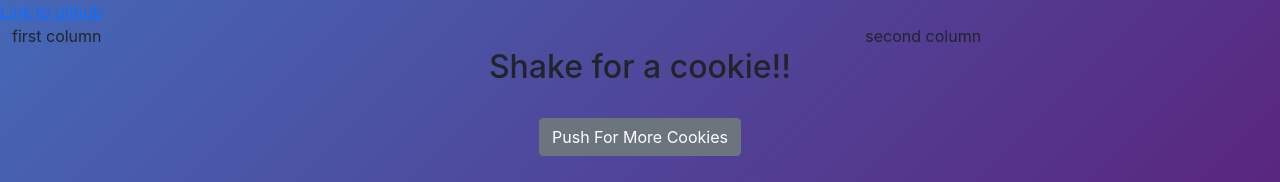
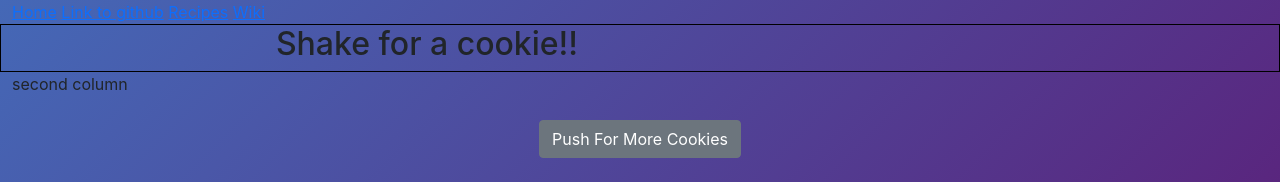
Before and after one commit to phenicieaaron/cookie-monster-charlie, a plain HTML site: page index.html in a window 1280 px wide. Shown: the top 182 px of the page. Drawn offline with nearby package versions, Linux system fonts and the light colour scheme.

Commit message:
Add files via upload

```diff
--- a/index.html
+++ b/index.html
@@ -1,3 +1,9 @@
+<!-- bravo => charlie improvements 2.0
+  HTML: incorporate BS5 grid
+  CSS: ?
+  JS: ?
+-->
+
 <!DOCTYPE html>
 <html lang="en" >
 <head>
@@ -20,12 +26,25 @@
   </div>
 </body>
 
-<a href="https://github.com/phenicieaaron/cookie-monster-charlie" target="_blank">Link to github</a>
-
 <!-- main container -->
 <div class="container-fluid">
+
+  <!-- navigation bar -->
+  <div class="topnav">
+    <a class="active" href="#home">Home</a>
+    <a href="https://github.com/phenicieaaron/cookie-monster-charlie" target="_blank">Link to github</a>
+    <a href="https://www.verybestbaking.com/toll-house/recipes/original-nestle-toll-house-chocolate-chip-cookies/">Recipes</a>
+    <a href="https://en.wikipedia.org/wiki/Cookie_Monster#:~:text=Cookie%20Monster%20is%20a%20blue,real%20name%20as%20%22Sid%22.">Wiki</a>
+  </div>
+
+  <!-- title -->
   <div class="row">
-    <div class="col-md-8">first column</div>
+    <div class="col-md-8">
+      <h2> Shake for a cookie!!<style> h2 {text-align: center;}</style></h2>
+    </div>
+  </div>
+
+
       <div class="col-md-4">second column</div>
 
 
@@ -33,11 +52,11 @@
 </div>
 
 
-<h2> Shake for a cookie!!
+<!-- <h2> Shake for a cookie!!
   <style>
     h2 {text-align: center;}
   </style>
-</h2>
+</h2> -->
 
 <br>
 <div class = "centerButton">
--- a/scripts/script.js
+++ b/scripts/script.js
@@ -14,6 +14,9 @@ $(function () {
     $("img").attr(
       "src",
       "https://www.middlebury.edu/office/sites/www.middlebury.edu.office/files/styles/432x576/public/2019-08/cookie-monster-portrait.jpg?fv=oYugFKrU&itok=6qZScOPW");
+    $("#draggable").fadeOut(2000).fadeIn(2000).position(0, 0);
+
+
   });
 
     $( "#draggable" ).draggable({
--- a/styles/style.css
+++ b/styles/style.css
@@ -1,3 +1,8 @@
+.row {
+    border: solid 1px #000;
+
+}
+
 body {
 
   margin: auto;
```
